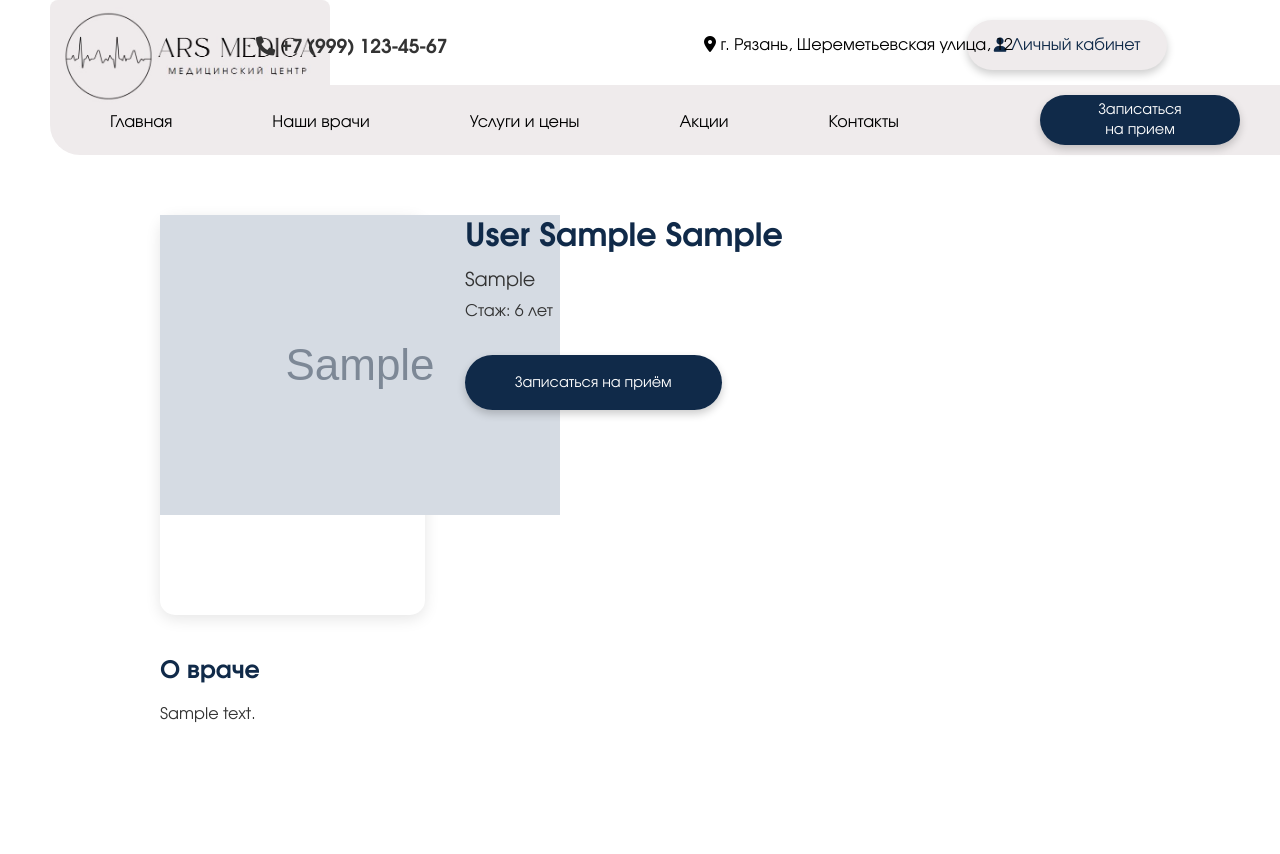
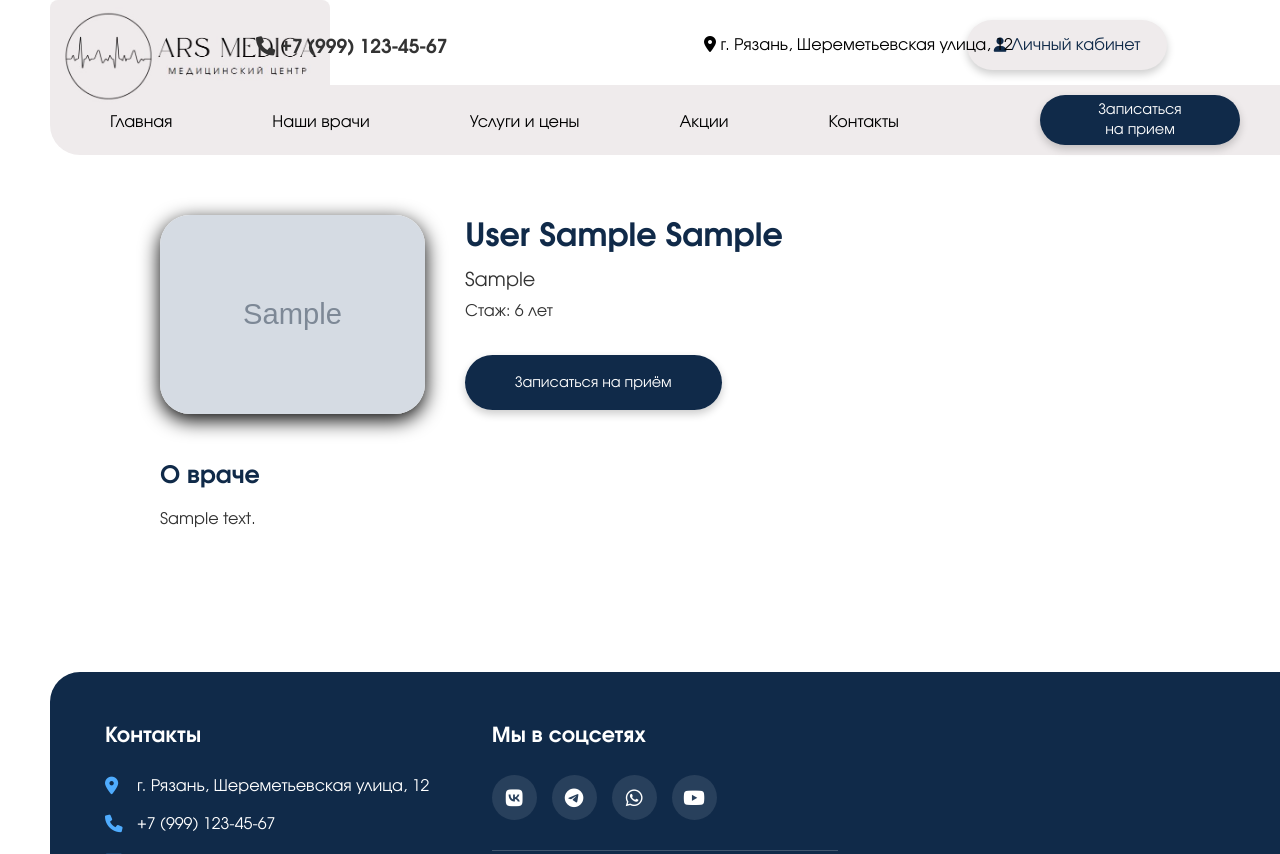
Before and after one commit to Banshee0802/ArsMed, a Django app: a page that uses core/templates/core/base.html in a window 1280 px wide. Shown: the top 854 px of the page. Run offline with Django 5.2, Linux system fonts and the light colour scheme; tables that the repository leaves empty hold one stand-in row (values such as "Sample post"); grey boxes marked "Sample" are stand-in pictures.

Commit message:
style: настройка детального отображения страницы врача + отображение фото врача в списке врачей

```diff
--- a/core/static/navbar/doctor_detail.css
+++ b/core/static/navbar/doctor_detail.css
@@ -14,10 +14,7 @@
 
 .doctor-photo {
     width: 265px;
-    height: 400px;
-    border-radius: 15px;
-    object-fit: cover;
-    box-shadow: 0 4px 15px rgba(0,0,0,0.1);
+    background: transparent;
 }
 
 .doctor-photo.placeholder {
@@ -93,3 +90,9 @@
     transform: translateY(-2px);
     box-shadow: 0 6px 12px rgba(0, 0, 0, 0.3);
 }
+
+.doctor-photo img{
+    width: 100%;
+    border-radius: 30px;
+    box-shadow: 0 6px 20px rgba(0, 0, 0, 1);
+}
--- a/core/static/navbar/doctors_list.css
+++ b/core/static/navbar/doctors_list.css
@@ -52,8 +52,8 @@
 }
 
 .doctor-link img{
-    border: 1px solid #efebec;
-    border-radius: 10%;
+    width: 100%;
+    border-radius: 30px;
 }
 
 .doctor-info h3 {
```
Also changed, not shown: core/templates/core/index.html (+9 -1 lines), media/doctors/pavlov.png (added).
